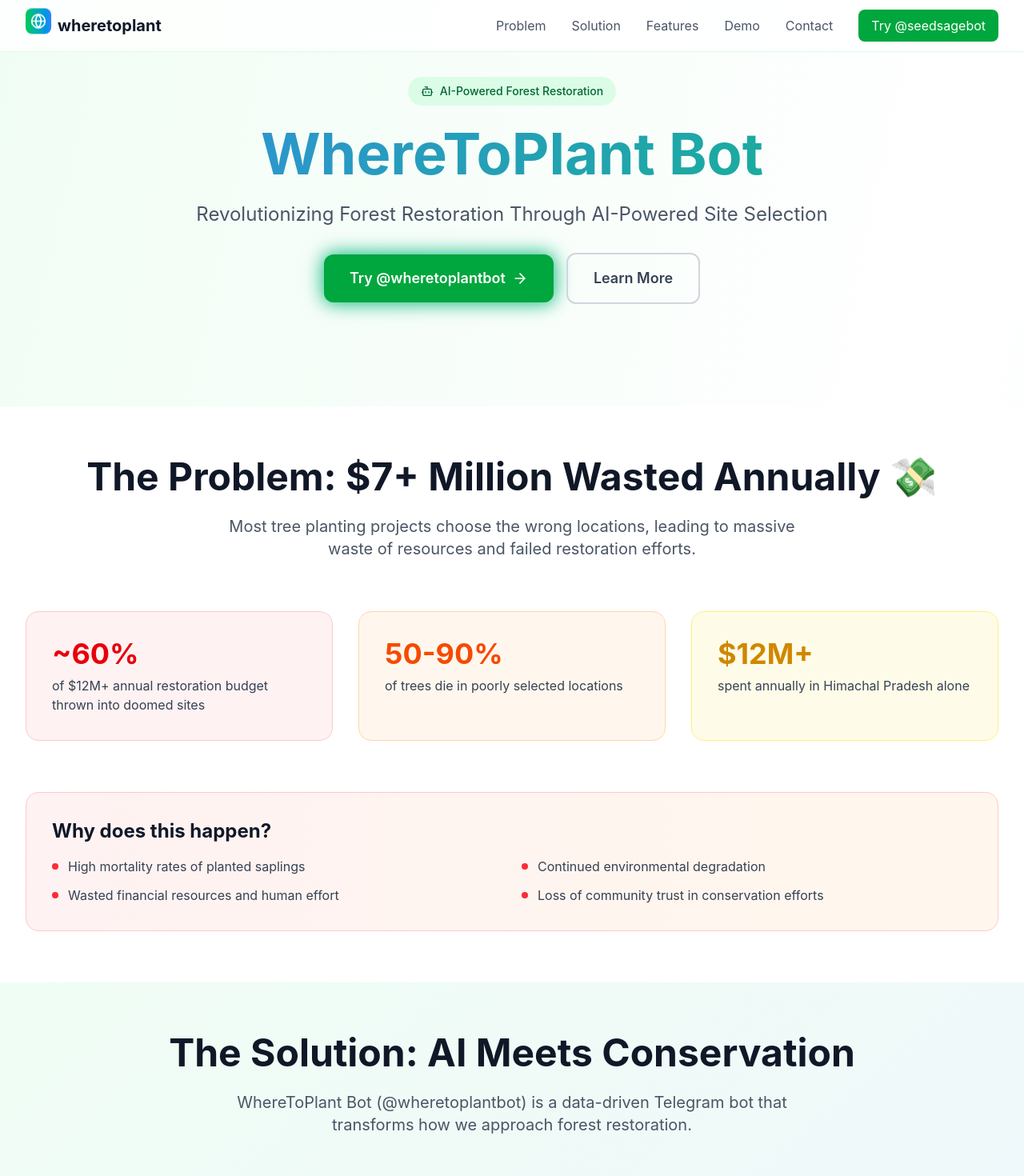
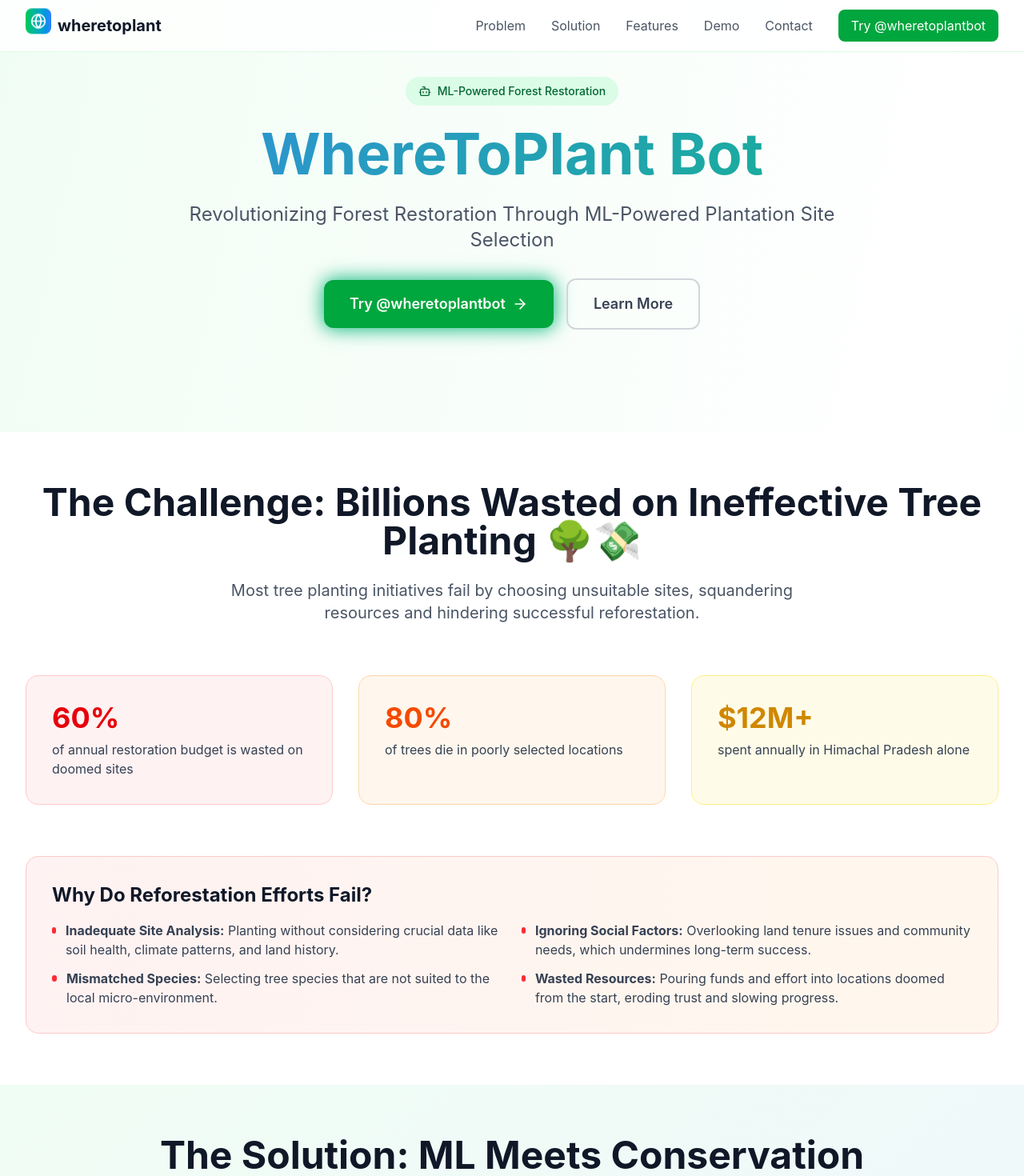
Before and after one commit to rishhavv/wheretoplant, a Next.js app: page / in a window 1280 px wide. Shown: the top 1470 px of the page at 80% size. Built offline with nearby package versions, Linux system fonts and the light colour scheme.

Commit message:
chore: update copy

```diff
--- a/src/app/contact/page.tsx
+++ b/src/app/contact/page.tsx
@@ -1,6 +1,6 @@
 'use client';
 
-import { Globe, Menu, X } from 'lucide-react';
+‰import { Globe, Menu, X } from 'lucide-react';
 import { useState } from 'react';
 import Link from 'next/link';
 
--- a/src/app/page.tsx
+++ b/src/app/page.tsx
@@ -54,7 +54,7 @@
               <a href="#demo" className="text-gray-600 hover:text-green-600 transition-colors">Demo</a>
               <a href="/contact" className="text-gray-600 hover:text-green-600 transition-colors">Contact</a>
               <a href="#try-now" className="bg-green-600 text-white px-4 py-2 rounded-lg hover:bg-green-700 transition-colors">
-                Try @seedsagebot
+                Try @wheretoplantbot
               </a>
             </div>
 
@@ -113,7 +113,7 @@
                   className="bg-green-600 text-white px-4 py-2 rounded-lg hover:bg-green-700 transition-colors mx-4"
                   onClick={() => setMobileMenuOpen(false)}
                 >
-                  Try @seedsagebot
+                  Try @wheretoplantbot
                 </a>
               </div>
             </div>
@@ -127,13 +127,13 @@
           <div className="text-center mb-16">
             <div className="inline-flex items-center px-4 py-2 bg-green-100 text-green-800 rounded-full text-sm font-medium mb-6">
               <Bot className="w-4 h-4 mr-2" />
-              AI-Powered Forest Restoration
+              ML-Powered Forest Restoration
             </div>
             <h1 className="text-5xl md:text-7xl font-bold animate-gradient mb-6">
             WhereToPlant Bot
             </h1>
             <p className="text-xl md:text-2xl text-gray-600 mb-8 max-w-4xl mx-auto">
-              Revolutionizing Forest Restoration Through AI-Powered Site Selection
+              Revolutionizing Forest Restoration Through ML-Powered Plantation Site Selection
             </p>
             <div className="flex flex-col sm:flex-row gap-4 justify-center items-center">
               <a
@@ -159,20 +159,20 @@
         <div className="max-w-7xl mx-auto">
           <div className="text-center mb-16">
             <h2 className="text-4xl md:text-5xl font-bold text-gray-900 mb-6">
-              The Problem: $7+ Million Wasted Annually 💸
+              The Challenge: Billions Wasted on Ineffective Tree Planting 🌳💸
             </h2>
             <p className="text-xl text-gray-600 max-w-3xl mx-auto">
-              Most tree planting projects choose the wrong locations, leading to massive waste of resources and failed restoration efforts.
+              Most tree planting initiatives fail by choosing unsuitable sites, squandering resources and hindering successful reforestation.
             </p>
           </div>
 
           <div className="grid md:grid-cols-3 gap-8 mb-16 stagger-animation">
             <div className="bg-red-50 p-8 rounded-2xl border border-red-200">
-              <div className="text-4xl font-bold text-red-600 mb-2">~60%</div>
-              <p className="text-gray-700">of $12M+ annual restoration budget thrown into doomed sites</p>
+              <div className="text-4xl font-bold text-red-600 mb-2">60%</div>
+              <p className="text-gray-700">of annual restoration budget is wasted on doomed sites</p>
             </div>
             <div className="bg-orange-50 p-8 rounded-2xl border border-orange-200">
-              <div className="text-4xl font-bold text-orange-600 mb-2">50-90%</div>
+              <div className="text-4xl font-bold text-orange-600 mb-2">80%</div>
               <p className="text-gray-700">of trees die in poorly selected locations</p>
             </div>
             <div className="bg-yellow-50 p-8 rounded-2xl border border-yellow-200">
@@ -182,26 +182,26 @@
           </div>
 
           <div className="bg-gradient-to-r from-red-50 to-orange-50 p-8 rounded-2xl border border-red-200">
-            <h3 className="text-2xl font-bold text-gray-900 mb-4">Why does this happen?</h3>
+            <h3 className="text-2xl font-bold text-gray-900 mb-4">Why Do Reforestation Efforts Fail?</h3>
             <div className="grid md:grid-cols-2 gap-6">
               <div className="space-y-3">
                 <div className="flex items-start space-x-3">
                   <div className="w-2 h-2 bg-red-500 rounded-full mt-2"></div>
-                  <p className="text-gray-700">High mortality rates of planted saplings</p>
+                  <p className="text-gray-700"><strong>Inadequate Site Analysis:</strong> Planting without considering crucial data like soil health, climate patterns, and land history.</p>
                 </div>
                 <div className="flex items-start space-x-3">
                   <div className="w-2 h-2 bg-red-500 rounded-full mt-2"></div>
-                  <p className="text-gray-700">Wasted financial resources and human effort</p>
+                  <p className="text-gray-700"><strong>Mismatched Species:</strong> Selecting tree species that are not suited to the local micro-environment.</p>
                 </div>
               </div>
               <div className="space-y-3">
                 <div className="flex items-start space-x-3">
                   <div className="w-2 h-2 bg-red-500 rounded-full mt-2"></div>
-                  <p className="text-gray-700">Continued environmental degradation</p>
+                  <p className="text-gray-700"><strong>Ignoring Social Factors:</strong> Overlooking land tenure issues and community needs, which undermines long-term success.</p>
                 </div>
                 <div className="flex items-start space-x-3">
                   <div className="w-2 h-2 bg-red-500 rounded-full mt-2"></div>
-                  <p className="text-gray-700">Loss of community trust in conservation efforts</p>
+                  <p className="text-gray-700"><strong>Wasted Resources:</strong> Pouring funds and effort into locations doomed from the start, eroding trust and slowing progress.</p>
                 </div>
               </div>
             </div>
@@ -214,7 +214,7 @@
         <div className="max-w-7xl mx-auto">
           <div className="text-center mb-16">
             <h2 className="text-4xl md:text-5xl font-bold text-gray-900 mb-6">
-              The Solution: AI Meets Conservation
+              The Solution: ML Meets Conservation
             </h2>
             <p className="text-xl text-gray-600 max-w-3xl mx-auto">
               WhereToPlant Bot (@wheretoplantbot) is a data-driven Telegram bot that transforms how we approach forest restoration.
@@ -264,7 +264,7 @@
                 User opens Telegram, finds @wheretoplantbot, and shares their geographic coordinates.
               </AccordionItem>
               <AccordionItem
-                title="2. AI Analysis"
+                title="2. Machine Learning Analysis"
                 isOpen={openAccordion === 2}
                 onClick={() => handleAccordionClick(2)}
               >
@@ -528,7 +528,7 @@
               <span className="text-xl font-bold">wheretoplant</span>
             </div>
             <p className="text-gray-400 mb-4">
-              Revolutionizing Forest Restoration Through AI-Powered Site Selection
+              Revolutionizing Forest Restoration Through ML-Powered Site Selection
             </p>
             <div className="flex justify-center space-x-6">
               <a href="#problem" className="text-gray-400 hover:text-white transition-colors">Problem</a>
```
